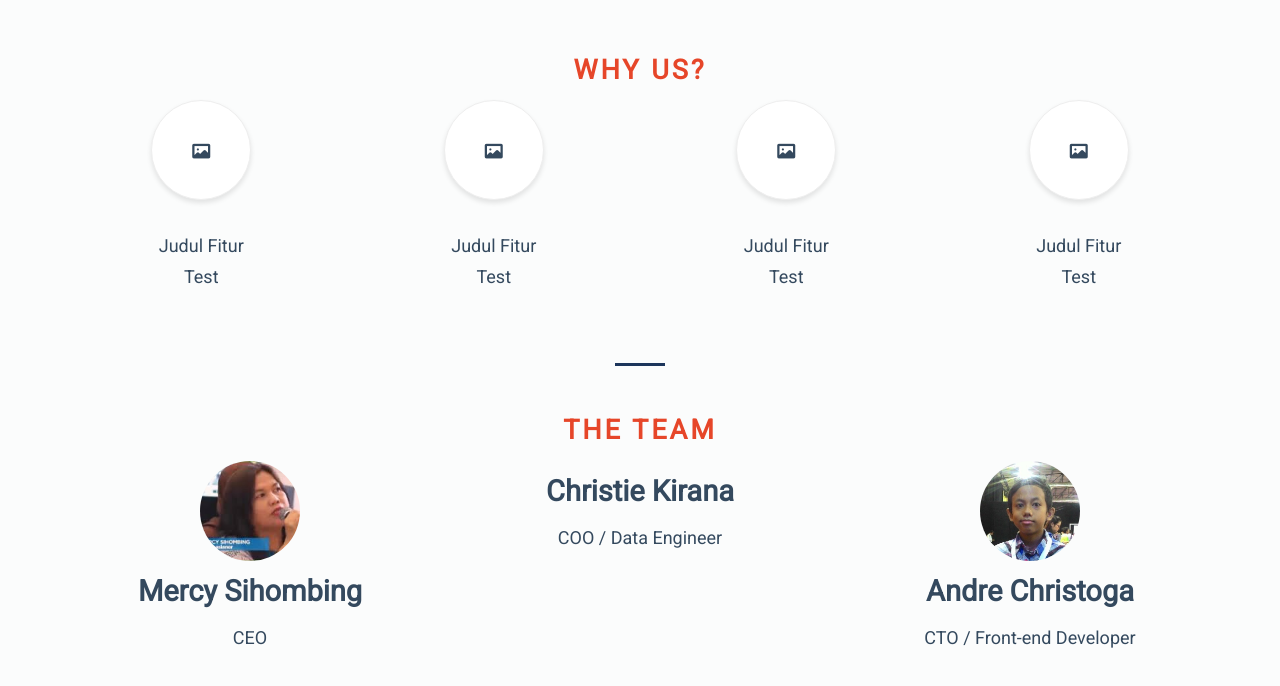
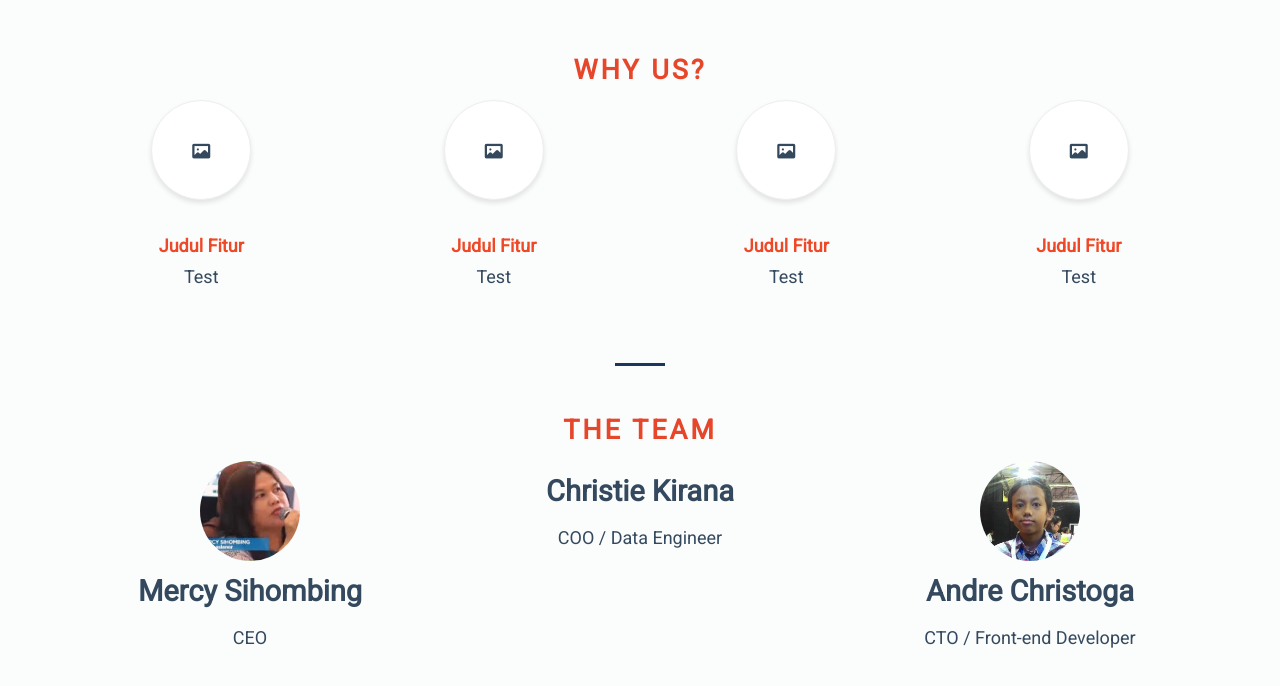
Before and after one commit to cepatsembuh/cepatsembuh.github.io, a website: page index.html in a window 1280 px wide. Shown: the part 1105-1791 px from the top of the page. Drawn offline with Linux system fonts and the light colour scheme.

Commit message:
Lukas style

```diff
--- a/css/style.css
+++ b/css/style.css
@@ -42,6 +42,11 @@ body {
   text-transform: uppercase;
   font-size: 1.5em;
   letter-spacing: 3px;
+}
+
+.lukas {
+  color: #ef4827;
+  font-weight: bold;
 }
 
 .icon {
```
